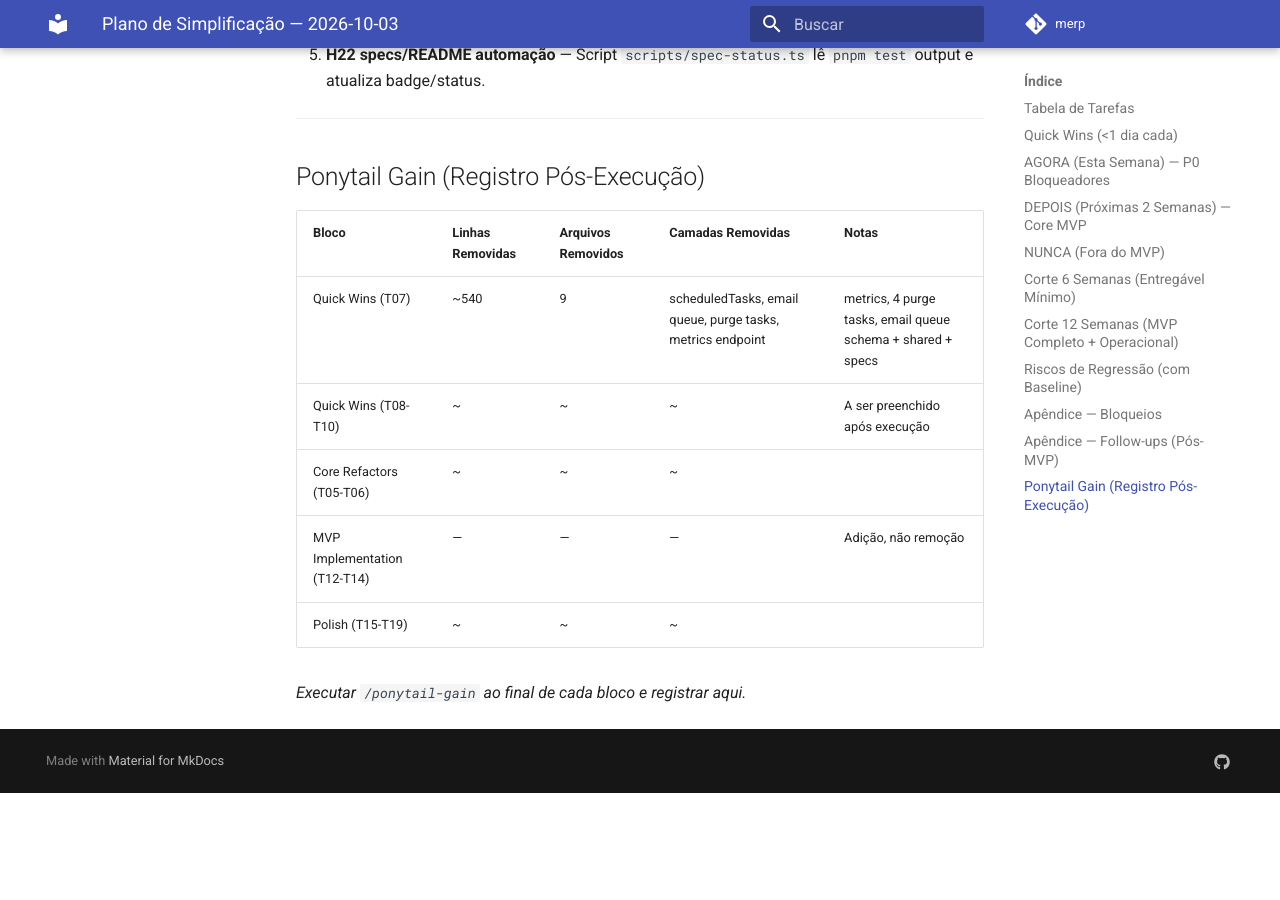
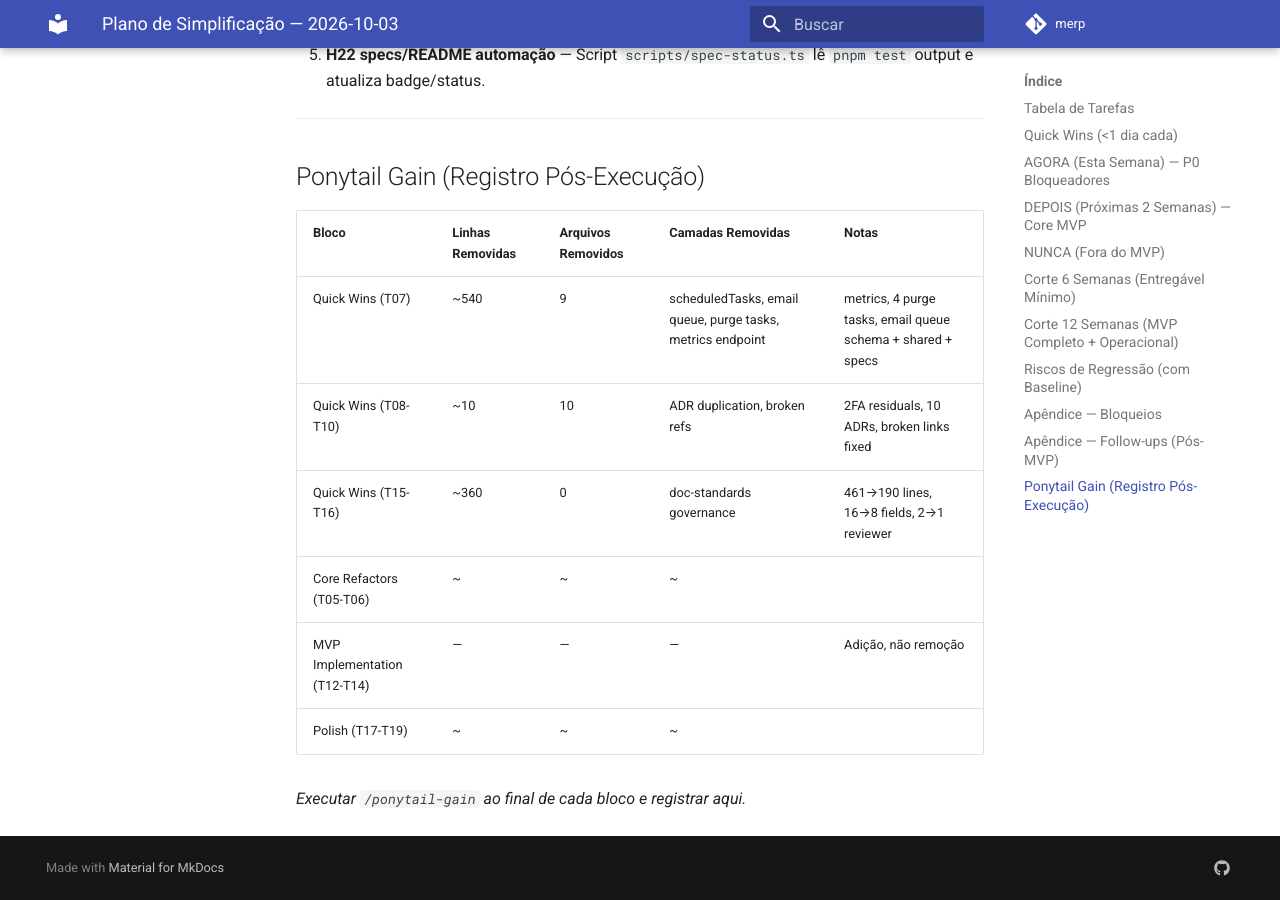
Before and after one commit to AndrewCrescencio/merp, an MkDocs documentation site: the page built from docs/audit/2026-10-03-simplificacao-plano.md, in a window 1280 px wide and 900 px high, scrolled down 7686 px. Built offline with MkDocs 1.6.1 and Material for MkDocs 9.7.7, drawn with Linux system fonts in a browser that asks for light colours; comment, search, counter and statistics services are not loaded; before the commit the page ends 8479 px from its top, so only the background shows below that.

Commit message:
docs(plan): mark T16 done + record ponytail gain
Model: nemotron-3-ultra-free
Agent: opencode

```diff
--- a/docs/audit/2026-10-03-simplificacao-plano.md
+++ b/docs/audit/2026-10-03-simplificacao-plano.md
@@ -155,9 +155,10 @@ Base: `docs/audit/2026-10-03-simplificacao-auditoria.md`. HEAD `2de2d20`. Branch
 | Bloco | Linhas Removidas | Arquivos Removidos | Camadas Removidas | Notas |
 |---|---|---|---|---|
 | Quick Wins (T07) | ~540 | 9 | scheduledTasks, email queue, purge tasks, metrics endpoint | metrics, 4 purge tasks, email queue schema + shared + specs |
-| Quick Wins (T08-T10) | ~ | ~ | ~ | A ser preenchido após execução |
+| Quick Wins (T08-T10) | ~10 | 10 | ADR duplication, broken refs | 2FA residuals, 10 ADRs, broken links fixed |
+| Quick Wins (T15-T16) | ~360 | 0 | doc-standards governance | 461→190 lines, 16→8 fields, 2→1 reviewer |
 | Core Refactors (T05-T06) | ~ | ~ | ~ | |
 | MVP Implementation (T12-T14) | — | — | — | Adição, não remoção |
-| Polish (T15-T19) | ~ | ~ | ~ | |
+| Polish (T17-T19) | ~ | ~ | ~ | |
 
 *Executar `/ponytail-gain` ao final de cada bloco e registrar aqui.*
```
Also changed, not shown: other parts of docs/audit/2026-10-03-simplificacao-plano.md (+1 -1 lines).
